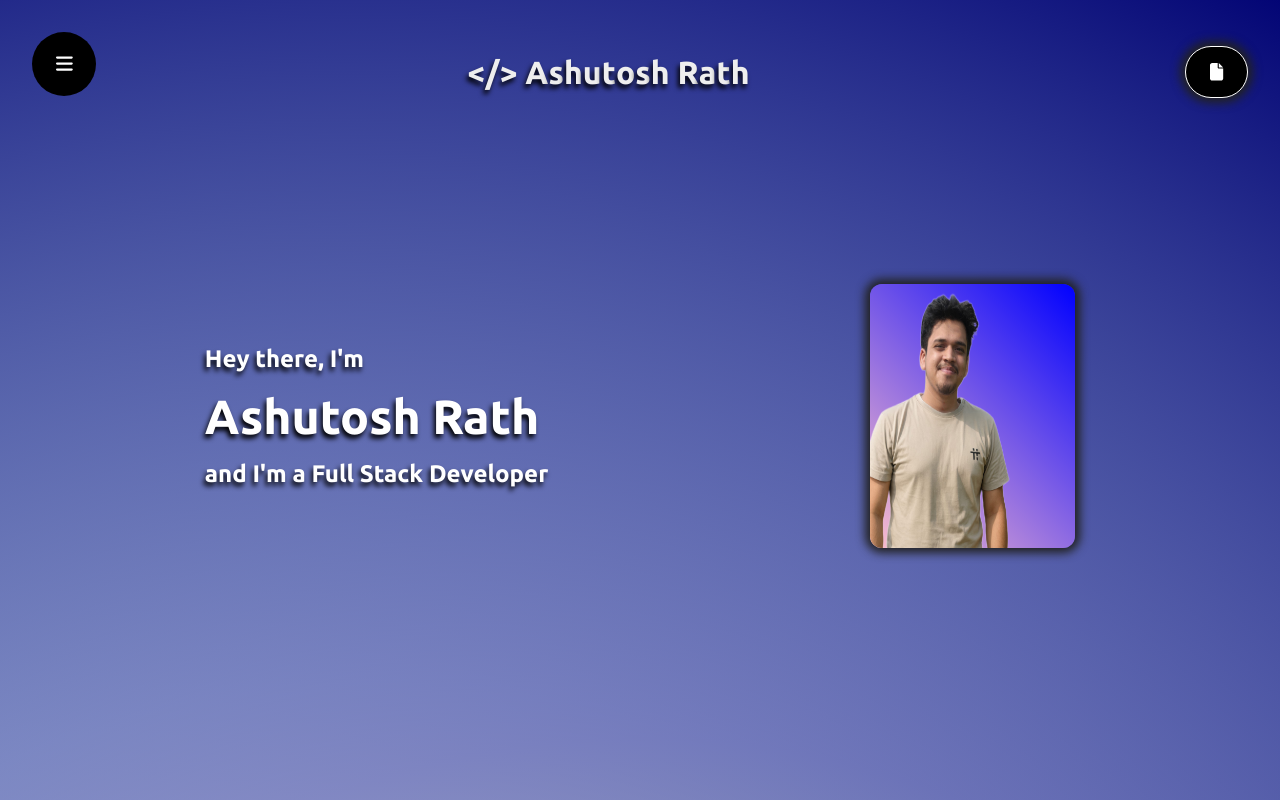
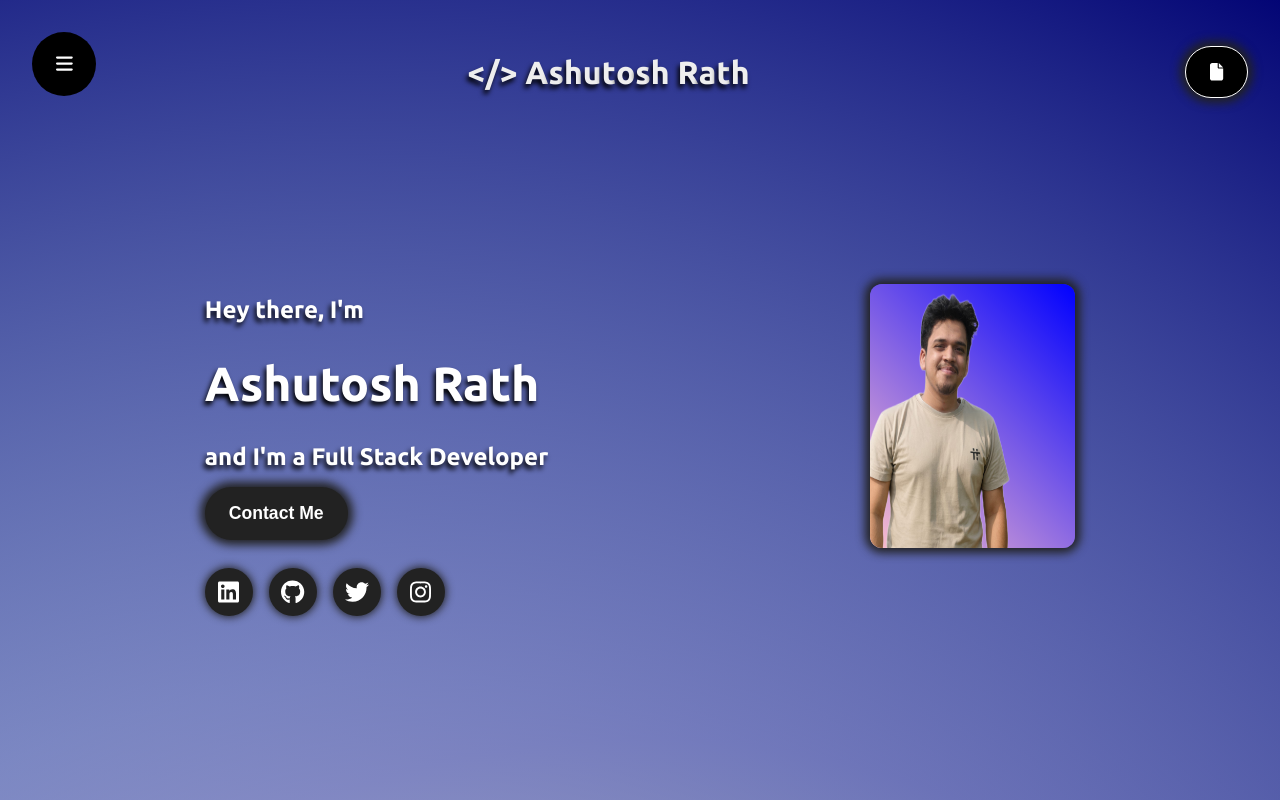
Before and after one commit to AshutoshRath1612/Portfolio, a Next.js app: page / in a window 1280 px wide. Shown: the top 800 px of the page. Built offline with nearby package versions, Linux system fonts and the light colour scheme.

Commit message:
Home page socials

```diff
--- a/src/app/components/GiggleButton/gigglebutton.module.css
+++ b/src/app/components/GiggleButton/gigglebutton.module.css
@@ -103,3 +103,6 @@
   right: 2rem !important;
   background-color: black;
 }
+.homeSocials{
+  border: none !important;
+}
--- a/src/app/components/Socials/Socials.tsx
+++ b/src/app/components/Socials/Socials.tsx
@@ -5,21 +5,21 @@ import styles from "./socials.module.css";
 import { SocialsProps } from "@/app/models/social.model";
 import { motion } from "framer-motion";
 
-const Socials: React.FC<SocialsProps> = ({ isHeader }) => {
+const Socials: React.FC<SocialsProps> = ({ isHeader, isHomePage }) => {
   return (
-    <div className={styles.socialsWrapper}>
+    <div className={!isHomePage ? styles.socialsWrapper : ""}>
       <motion.h3
         className={styles.contactTitle}
         initial={{ opacity: 0, y: 10 }}
         animate={{ opacity: 1, y: 0 }}
         transition={{ duration: 0.4 }}
       >
-        {isHeader ? connectText : "Connect With Me"}
+        {isHomePage ? "" : isHeader ? connectText : "Connect With Me"}
       </motion.h3>
 
       <div
         className={
-          isHeader ? styles.headerSocialsContainer : styles.socialsContainer
+          isHomePage? styles.homeSocialContainer : isHeader ? styles.headerSocialsContainer : styles.socialsContainer
         }
       >
         {socials.map((social, index) => (
@@ -40,6 +40,7 @@ const Socials: React.FC<SocialsProps> = ({ isHeader }) => {
                 data: social.link,
               }}
               name="iconButtons"
+              name2={isHomePage ? "homeSocials" : ""}
               text={social.name || ""}
               overlayname="socialOverlay"
               isIconAnimated={true}
--- a/src/app/components/Socials/socials.module.css
+++ b/src/app/components/Socials/socials.module.css
@@ -16,6 +16,11 @@
   margin: 0 auto;
 }
 
+.homeSocialContainer{
+  display: flex;
+  gap: 1rem;
+}
+
 .socials {
   display: flex;
   border-radius: 2rem;
--- a/src/app/contact/page.tsx
+++ b/src/app/contact/page.tsx
@@ -119,6 +119,7 @@ const Contacts = () => {
                 <GiggleButton
                   text={phone}
                   name="contactDetails"
+                  name2=""
                   overlayname="contactOverlay"
                   isIcon={false}
                   isIconAnimated={false}
@@ -127,6 +128,7 @@ const Contacts = () => {
                 <GiggleButton
                   text={email}
                   name="contactDetails"
+                  name2=""
                   overlayname="contactOverlay"
                   isIcon={false}
                   isIconAnimated={false}
--- a/src/app/models/social.model.tsx
+++ b/src/app/models/social.model.tsx
@@ -1,3 +1,4 @@
 export interface SocialsProps {
   isHeader: boolean;
+  isHomePage?: boolean;
 }
--- a/src/app/page.module.css
+++ b/src/app/page.module.css
@@ -14,7 +14,7 @@
     rgb(3, 5, 117) 100%
   );
 }
-.headerContainer{
+.headerContainer {
   display: flex;
   justify-content: space-around;
   align-items: center;
@@ -42,16 +42,19 @@
   box-shadow: 0px 0px 10px 5px #222222;
 }
 
-
 .heroTextContainer {
   width: 50%;
   color: white;
   font-size: 1.5rem;
   text-shadow: -2px 4px 5px black;
   font-weight: bold;
+  gap: 1rem;
+  display: flex;
+  flex-direction: column;
+  margin-top: 5rem;
 }
 
-.heroTextHeadingName{
+.heroTextHeadingName {
   font-size: 3rem;
   margin: 1rem 0;
   font-weight: bolder;
@@ -107,7 +110,6 @@
   opacity: 0;
 }
 
-
 .modalOverlay {
   position: fixed;
   top: 0;
@@ -153,8 +155,6 @@
   user-select: none;
 }
 
-
-
 .aboutSection {
   width: 100%;
   padding: 4rem 1rem;
@@ -173,7 +173,7 @@
   padding: 2.5rem;
   box-shadow: 0 8px 32px rgba(0, 0, 0, 0.1);
   color: #111;
-    font-family: 'Segoe UI', sans-serif;
+  font-family: "Segoe UI", sans-serif;
   line-height: 1.8;
   transition: all 0.3s ease;
   position: fixed;
--- a/src/app/page.tsx
+++ b/src/app/page.tsx
@@ -10,6 +10,7 @@ import Header from "./components/Header/Header";
 import GiggleButton from "./components/GiggleButton/GiggleButton";
 import { faFile } from "@fortawesome/free-solid-svg-icons/faFile";
 import { faClose } from "@fortawesome/free-solid-svg-icons";
+import Socials from "./components/Socials/Socials";
 
 export default function Home() {
   const imageRef = useRef(null);
@@ -205,6 +206,18 @@ export default function Home() {
             <div className={styles.heroTextHeadingIntro}>
               and I&apos;m a Full Stack Developer
             </div>
+            <div>
+              <GiggleButton
+                text={"Contact Me"}
+                name="contactDetails"
+                name2="homeSocials"
+                overlayname="contactOverlay"
+                isIcon={false}
+                isIconAnimated={false}
+                onClick={{ event: "navigate", data: "/contact" }}
+              />
+              <Socials isHeader={false} isHomePage={true} />
+            </div>
           </div>
           <Image
             src={Avatar}
```
Also changed, not shown: 1 other file (tests, documents, lock files or other folders). Lines whose indentation alone changed are shown as unchanged.
